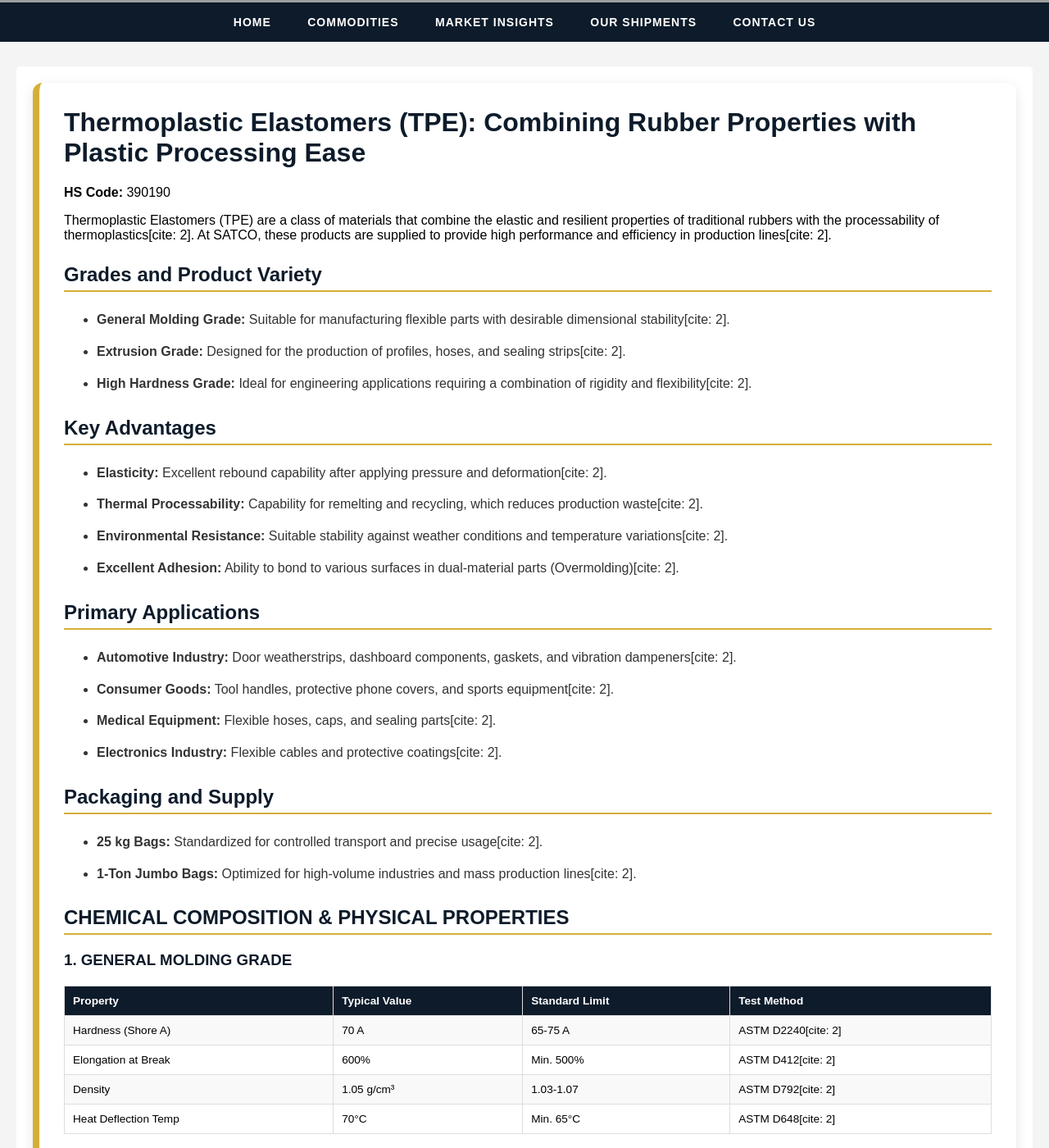
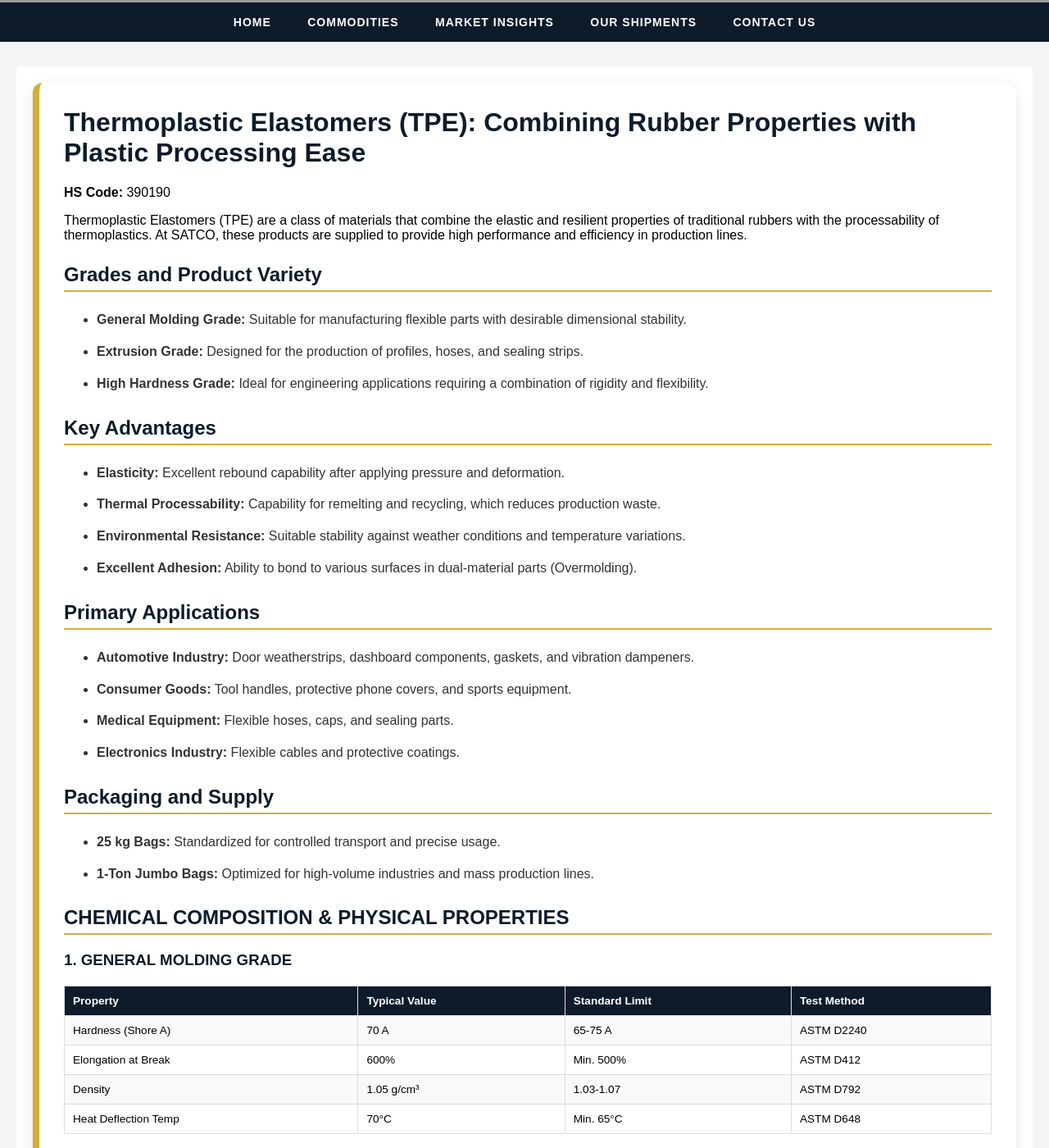
Before and after one commit to satco-petrochemical/satco-petrochemical.github.io, a Jekyll site: the page built from products/thermoplastic-elastomers/index.html, in a window 1280 px wide and 1400 px high, scrolled down 347 px. Shown: the whole window at 82% size. Built offline with Jekyll 4.4.1, drawn with Linux system fonts in a browser that asks for light colours; some of the changed text lies outside the part shown; grey boxes are pictures that could not be loaded.

Commit message:
Update index.html

```diff
--- a/products/thermoplastic-elastomers/index.html
+++ b/products/thermoplastic-elastomers/index.html
@@ -27,35 +27,35 @@ title: Thermoplastic Elastomers (TPE) | SATCO Petrochemical
 <div class="content-card">
   <h1>Thermoplastic Elastomers (TPE): Combining Rubber Properties with Plastic Processing Ease</h1>
   <p><b>HS Code:</b> 390190</p>
-  <p>Thermoplastic Elastomers (TPE) are a class of materials that combine the elastic and resilient properties of traditional rubbers with the processability of thermoplastics[cite: 2]. At SATCO, these products are supplied to provide high performance and efficiency in production lines[cite: 2].</p>
+  <p>Thermoplastic Elastomers (TPE) are a class of materials that combine the elastic and resilient properties of traditional rubbers with the processability of thermoplastics. At SATCO, these products are supplied to provide high performance and efficiency in production lines.</p>
 
   <h2>Grades and Product Variety</h2>
   <ul>
-    <li><b>General Molding Grade:</b> Suitable for manufacturing flexible parts with desirable dimensional stability[cite: 2].</li>
-    <li><b>Extrusion Grade:</b> Designed for the production of profiles, hoses, and sealing strips[cite: 2].</li>
-    <li><b>High Hardness Grade:</b> Ideal for engineering applications requiring a combination of rigidity and flexibility[cite: 2].</li>
+    <li><b>General Molding Grade:</b> Suitable for manufacturing flexible parts with desirable dimensional stability.</li>
+    <li><b>Extrusion Grade:</b> Designed for the production of profiles, hoses, and sealing strips.</li>
+    <li><b>High Hardness Grade:</b> Ideal for engineering applications requiring a combination of rigidity and flexibility.</li>
   </ul>
 
   <h2>Key Advantages</h2>
   <ul>
-    <li><b>Elasticity:</b> Excellent rebound capability after applying pressure and deformation[cite: 2].</li>
-    <li><b>Thermal Processability:</b> Capability for remelting and recycling, which reduces production waste[cite: 2].</li>
-    <li><b>Environmental Resistance:</b> Suitable stability against weather conditions and temperature variations[cite: 2].</li>
-    <li><b>Excellent Adhesion:</b> Ability to bond to various surfaces in dual-material parts (Overmolding)[cite: 2].</li>
+    <li><b>Elasticity:</b> Excellent rebound capability after applying pressure and deformation.</li>
+    <li><b>Thermal Processability:</b> Capability for remelting and recycling, which reduces production waste.</li>
+    <li><b>Environmental Resistance:</b> Suitable stability against weather conditions and temperature variations.</li>
+    <li><b>Excellent Adhesion:</b> Ability to bond to various surfaces in dual-material parts (Overmolding).</li>
   </ul>
 
   <h2>Primary Applications</h2>
   <ul>
-    <li><b>Automotive Industry:</b> Door weatherstrips, dashboard components, gaskets, and vibration dampeners[cite: 2].</li>
-    <li><b>Consumer Goods:</b> Tool handles, protective phone covers, and sports equipment[cite: 2].</li>
-    <li><b>Medical Equipment:</b> Flexible hoses, caps, and sealing parts[cite: 2].</li>
-    <li><b>Electronics Industry:</b> Flexible cables and protective coatings[cite: 2].</li>
+    <li><b>Automotive Industry:</b> Door weatherstrips, dashboard components, gaskets, and vibration dampeners.</li>
+    <li><b>Consumer Goods:</b> Tool handles, protective phone covers, and sports equipment.</li>
+    <li><b>Medical Equipment:</b> Flexible hoses, caps, and sealing parts.</li>
+    <li><b>Electronics Industry:</b> Flexible cables and protective coatings.</li>
   </ul>
 
   <h2>Packaging and Supply</h2>
   <ul>
-    <li><b>25 kg Bags:</b> Standardized for controlled transport and precise usage[cite: 2].</li>
-    <li><b>1-Ton Jumbo Bags:</b> Optimized for high-volume industries and mass production lines[cite: 2].</li>
+    <li><b>25 kg Bags:</b> Standardized for controlled transport and precise usage.</li>
+    <li><b>1-Ton Jumbo Bags:</b> Optimized for high-volume industries and mass production lines.</li>
   </ul>
 
   <h2>CHEMICAL COMPOSITION & PHYSICAL PROPERTIES</h2>
@@ -63,21 +63,21 @@ title: Thermoplastic Elastomers (TPE) | SATCO Petrochemical
   <h3>1. GENERAL MOLDING GRADE</h3>
   <table>
     <tr><th>Property</th><th>Typical Value</th><th>Standard Limit</th><th>Test Method</th></tr>
-    <tr><td>Hardness (Shore A)</td><td>70 A</td><td>65-75 A</td><td>ASTM D2240[cite: 2]</td></tr>
-    <tr><td>Elongation at Break</td><td>600%</td><td>Min. 500%</td><td>ASTM D412[cite: 2]</td></tr>
-    <tr><td>Density</td><td>1.05 g/cm³</td><td>1.03-1.07</td><td>ASTM D792[cite: 2]</td></tr>
-    <tr><td>Heat Deflection Temp</td><td>70°C</td><td>Min. 65°C</td><td>ASTM D648[cite: 2]</td></tr>
+    <tr><td>Hardness (Shore A)</td><td>70 A</td><td>65-75 A</td><td>ASTM D2240</td></tr>
+    <tr><td>Elongation at Break</td><td>600%</td><td>Min. 500%</td><td>ASTM D412</td></tr>
+    <tr><td>Density</td><td>1.05 g/cm³</td><td>1.03-1.07</td><td>ASTM D792</td></tr>
+    <tr><td>Heat Deflection Temp</td><td>70°C</td><td>Min. 65°C</td><td>ASTM D648</td></tr>
   </table>
 
   <h3>2. EXTRUSION GRADE</h3>
   <table>
     <tr><th>Property</th><th>Typical Value</th><th>Standard Limit</th><th>Test Method</th></tr>
-    <tr><td>Hardness (Shore A)</td><td>55 A</td><td>50-60 A</td><td>ASTM D2240[cite: 2]</td></tr>
-    <tr><td>Tear Strength</td><td>35 kN/m</td><td>Min. 30 kN/m</td><td>ASTM D624[cite: 2]</td></tr>
-    <tr><td>Melt Flow Index (MFI)</td><td>5.0 g/10min</td><td>3.0-7.0</td><td>ASTM D1238[cite: 2]</td></tr>
-    <tr><td>Compression Set</td><td>30%</td><td>Max. 35%</td><td>ASTM D395[cite: 2]</td></tr>
+    <tr><td>Hardness (Shore A)</td><td>55 A</td><td>50-60 A</td><td>ASTM D2240</td></tr>
+    <tr><td>Tear Strength</td><td>35 kN/m</td><td>Min. 30 kN/m</td><td>ASTM D624</td></tr>
+    <tr><td>Melt Flow Index (MFI)</td><td>5.0 g/10min</td><td>3.0-7.0</td><td>ASTM D1238</td></tr>
+    <tr><td>Compression Set</td><td>30%</td><td>Max. 35%</td><td>ASTM D395</td></tr>
   </table>
 
   <h2>Call to Action</h2>
-  <p>For Technical Data Sheets (TDS) and price inquiries for various TPE grades tailored to your project requirements, please contact the SATCO sales department[cite: 2].</p>
+  <p>For Technical Data Sheets (TDS) and price inquiries for various TPE grades tailored to your project requirements, please contact the SATCO sales department.</p>
 </div>
```
